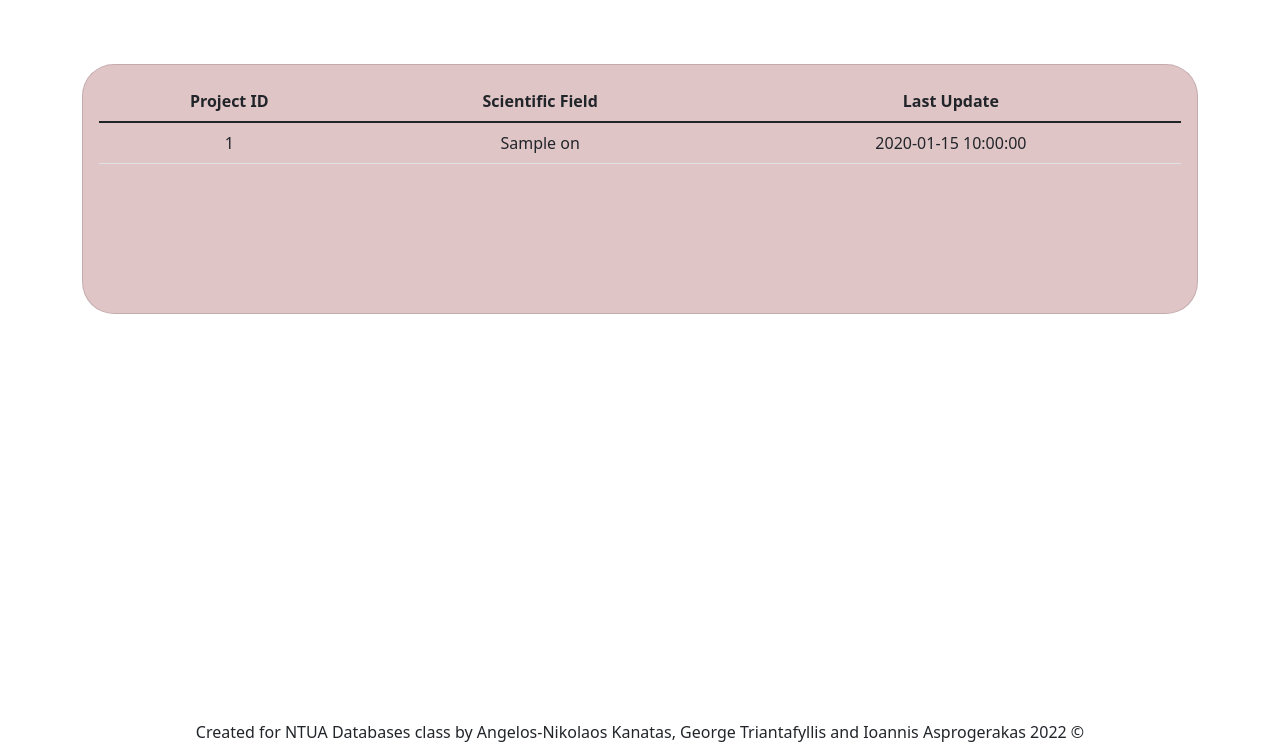
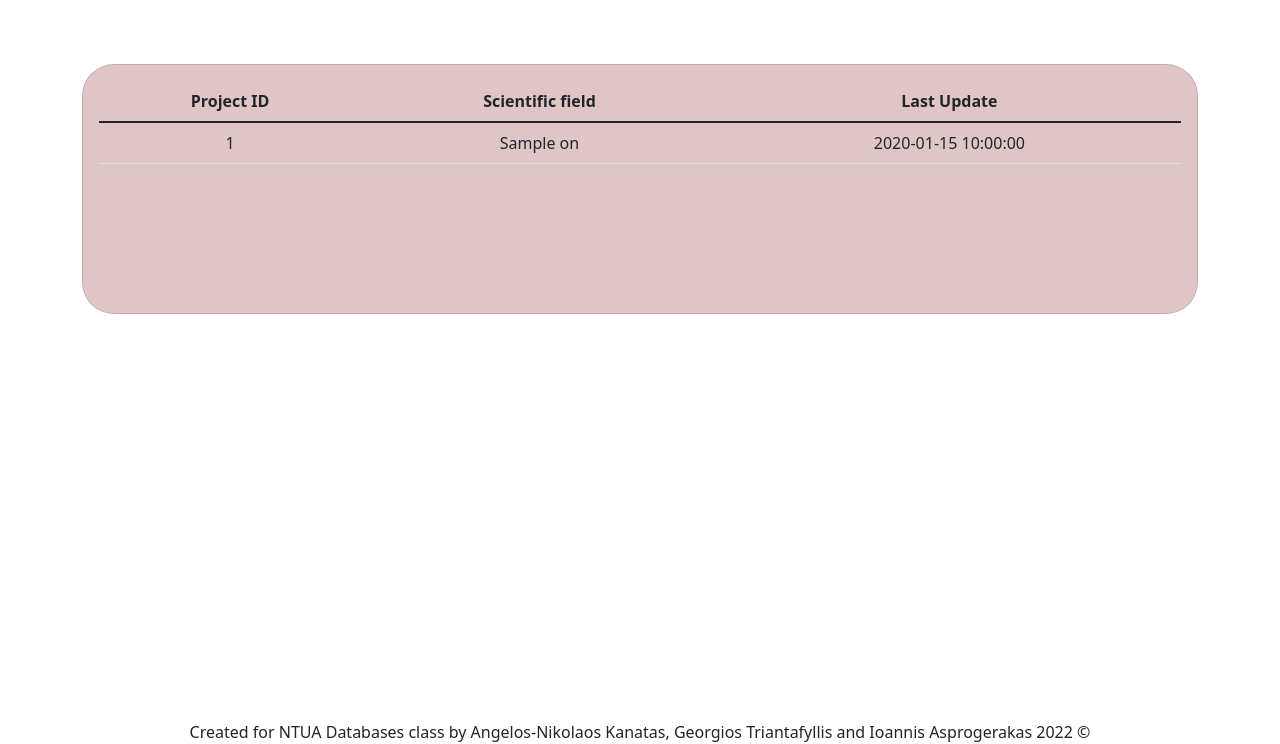
Before and after one commit to JohnAspro/dbproject, a Flask app: page /focuses_on in a window 1280 px wide. Shown: the part 56-800 px from the top of the page. Run offline with Flask 2, Linux system fonts and the light colour scheme; tables that the repository leaves empty hold one stand-in row (values such as "Sample post"); some libraries are stand-ins or nearby versions.

Commit message:
Add files via upload

```diff
--- a/HFRI/routes.py
+++ b/HFRI/routes.py
@@ -1,9 +1,10 @@
 from flask import Flask, render_template, request, flash, redirect, url_for, abort, request
 from flask_mysqldb import MySQL
 from HFRI import app, db
+# import forms
 from HFRI.forms import organization_form, researcher_form, project_form, program_form, deliverable_form, executive_form, university_form, research_center_form, company_form, phone_number_form, scientific_field_form, works_on_form, focuses_on_form
 
-global is_admin
+global is_admin #for login
 is_admin=False
 
 # home page
@@ -25,7 +26,7 @@ def login():
             return redirect(url_for("index"))
         else:
             is_admin=True
-            flash("Logged in!", "success")
+            flash("Logged in", "success")
             return redirect(url_for("index"))
 
 @app.route("/logout", methods=['GET', 'POST'])
@@ -36,7 +37,7 @@ def logout():
         return redirect(url_for("index"))
     else:
         is_admin=False
-        flash("Logged out!", "success")
+        flash("Logged out", "success")
         return redirect(url_for("index"))
 
 @app.route("/show_tables")
--- a/HFRI/templates/focuses_on.html
+++ b/HFRI/templates/focuses_on.html
@@ -14,7 +14,7 @@
                             <thead>
                                 <tr>
                                     <th>Project ID</th>
-                                    <th>Scientific Field</th>
+                                    <th>Scientific field</th>
                                     <th>Last Update</th>
                                 </tr>
                             </thead>
--- a/HFRI/templates/global_layout.html
+++ b/HFRI/templates/global_layout.html
@@ -48,7 +48,7 @@ input[type="submit"] {
 </style>
 </head>
 <body>
-   <div class="footer">Created for NTUA Databases class by Angelos-Nikolaos Kanatas, George Triantafyllis and Ioannis Asprogerakas 2022 ©</div>
+   <div class="footer">Created for NTUA Databases class by Angelos-Nikolaos Kanatas, Georgios Triantafyllis and Ioannis Asprogerakas 2022 ©</div>
 </body>
 
 </html>
```
